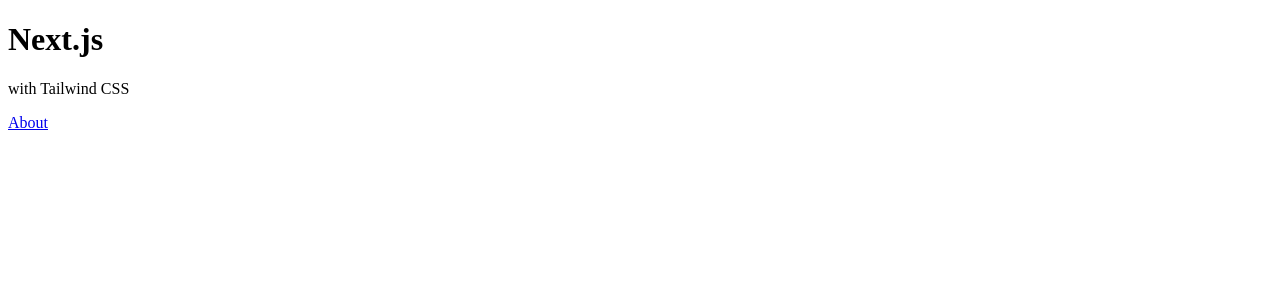
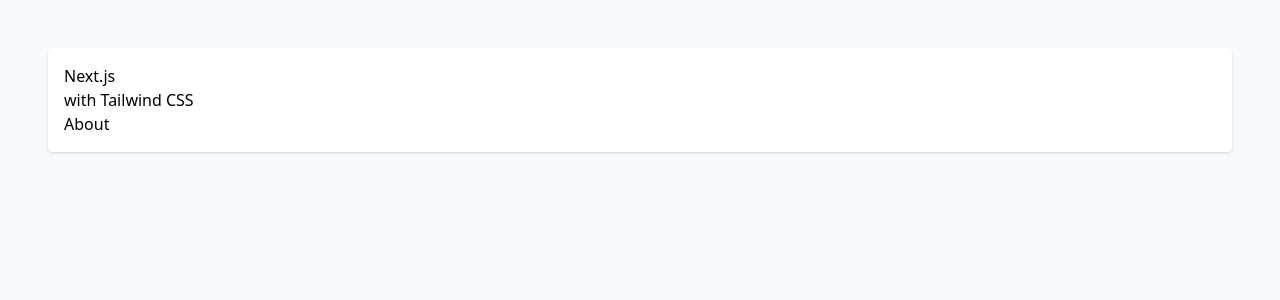
Before and after one commit to jonleopard/leopard.dev, a Next.js app: page / in a window 1280 px wide. Shown: the top 300 px of the page. Built offline with nearby package versions, Linux system fonts and the light colour scheme.

Commit message:
Fixed styles

```diff
--- a/pages/index.js
+++ b/pages/index.js
@@ -1,4 +1,5 @@
 import Link from "next/link";
+import "../styles/index.css";
 
 export default function Index() {
   return (
--- a/pages/tailwind.config.js
+++ /dev/null
@@ -1,7 +0,0 @@
-module.exports = {
-  theme: {
-    extend: {}
-  },
-  variants: {},
-  plugins: []
-}
```
